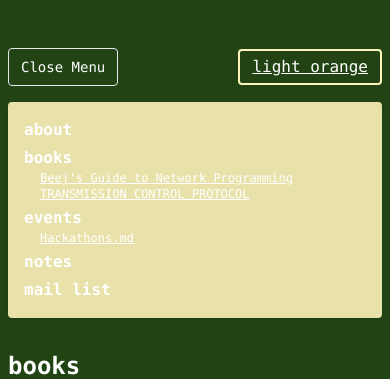
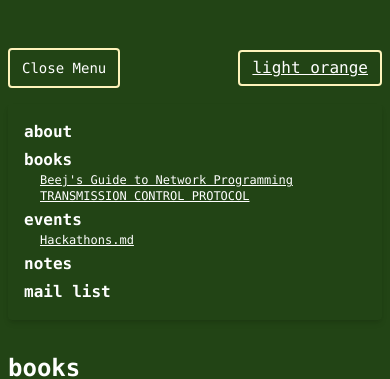
Before and after one commit to oZep/Notes, a React app: page /books in a window 390 px wide. Both pictures are taken after a click on the button "Menu". Shown: the top 379 px of the page. Built offline with nearby package versions, Linux system fonts and the light colour scheme; the HTML template or start-up script is replaced by a standard one.

Commit message:
dynamic and styled done

```diff
--- a/src/App.tsx
+++ b/src/App.tsx
@@ -81,7 +81,7 @@ function App() {
           {/* Mobile sidebar toggle */}
           <div className="sm:hidden flex justify-between items-center mb-4">
             <button
-              className="border px-3 py-2 rounded text-sm"
+              className={`border-2 ${borderColor} px-3 py-2 rounded text-sm`}
               onClick={() => setSidebarOpen(!sidebarOpen)}
             >
               {sidebarOpen ? 'Close Menu' : 'Menu'}
@@ -95,7 +95,7 @@ function App() {
           </div>
           <div className="flex flex-col sm:flex-row sm:gap-12">
             {/* Sidebar */}
-            <nav className={`sm:text-right space-y-1 pt-4 sm:pt-8 flex-shrink-0 ${sidebarOpen ? '' : 'hidden'} sm:block bg-opacity-90 sm:bg-transparent bg-[#FEF3BB] sm:bg-inherit p-4 sm:p-0 rounded sm:rounded-none shadow sm:shadow-none z-20`}>
+            <nav className={`sm:text-right space-y-1 pt-4 sm:pt-8 flex-shrink-0 ${sidebarOpen ? '' : 'hidden'} sm:block bg-opacity-90 sm:bg-transparent bg-${borderColor} sm:bg-inherit p-4 sm:p-0 rounded sm:rounded-none shadow-md z-20`}>
               <div>
                 <Link to="/" className={`${linkColor} font-bold cursor-pointer`} onClick={() => setSidebarOpen(false)}>about</Link>
               </div>
```
